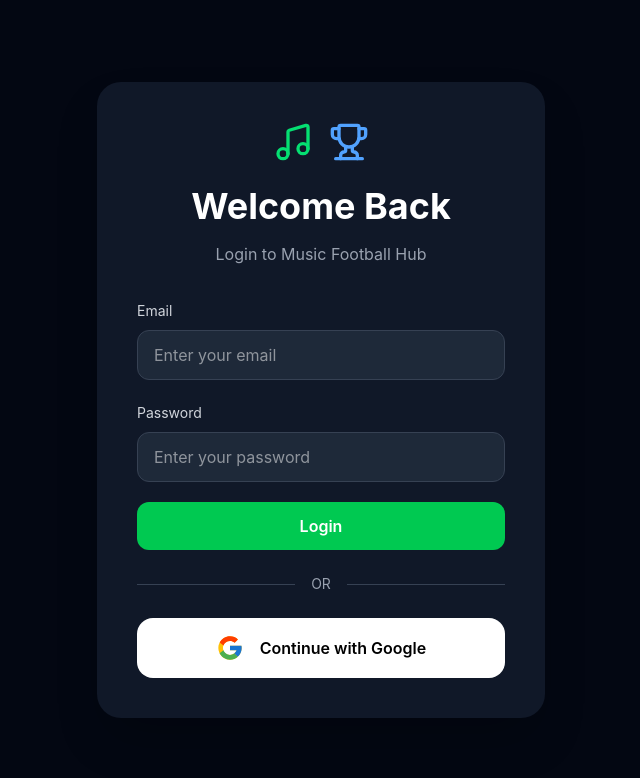
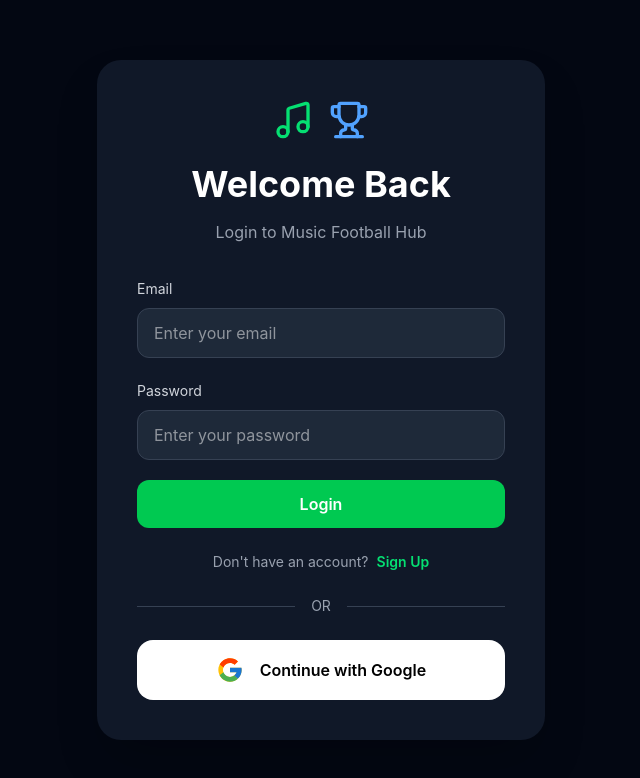
Before and after one commit to githua976-sys/Music-Football-Hub, a React (Vite) app: page /login in a window 1280 px wide. Shown: the top 778 px of the page, without its empty margins (319-959 px from the left). Built offline with nearby package versions, Linux system fonts and the light colour scheme; no server answers.

Commit message:
update loginpage.jsx

```diff
--- a/src/Pages/LoginPage.jsx
+++ b/src/Pages/LoginPage.jsx
@@ -3,10 +3,24 @@
 import { Music, Trophy } from "lucide-react";
 
 import { useAuth } from "../Context/AuthContext";
+import { useState } from "react";
 
 const LoginPage = () => {
 
   const { googleSignIn } = useAuth();
+  const [isSignUp, setIsSignUp] = useState(false);
+  const [email, setEmail] = useState("");
+  const [password, setPassword] = useState("");
+  const [confirmPassword, setConfirmPassword] = useState("");
+
+  const handleSubmit = (e) => {
+    e.preventDefault();
+    if (isSignUp && password !== confirmPassword) {
+      alert("Passwords do not match");
+      return;
+    }
+    console.log(isSignUp ? "Sign up" : "Login", { email, password });
+  };
 
   return (
 
@@ -34,20 +48,20 @@
 
           <h1 className="text-4xl font-bold text-white">
 
-            Welcome Back
+            {isSignUp ? "Join Us" : "Welcome Back"}
 
           </h1>
 
           <p className="text-gray-400 mt-4">
 
-            Login to Music Football Hub
+            {isSignUp ? "Create an account to Music Football Hub" : "Login to Music Football Hub"}
 
           </p>
 
         </div>
 
         {/* Form */}
-        <form className="mt-8 space-y-5">
+        <form className="mt-8 space-y-5" onSubmit={handleSubmit}>
 
           {/* Email */}
           <div>
@@ -61,7 +75,10 @@
             <input
               type="email"
               placeholder="Enter your email"
+              value={email}
+              onChange={(e) => setEmail(e.target.value)}
               className="w-full mt-2 bg-gray-800 border border-gray-700 rounded-xl px-4 py-3 text-white outline-none focus:border-green-500"
+              required
             />
 
           </div>
@@ -78,22 +95,72 @@
             <input
               type="password"
               placeholder="Enter your password"
+              value={password}
+              onChange={(e) => setPassword(e.target.value)}
               className="w-full mt-2 bg-gray-800 border border-gray-700 rounded-xl px-4 py-3 text-white outline-none focus:border-green-500"
+              required
             />
 
           </div>
 
-          {/* Login Button */}
+          {/* Confirm Password (Sign Up only) */}
+          {isSignUp && (
+            <div>
+
+              <label className="text-sm text-gray-300">
+
+                Confirm Password
+
+              </label>
+
+              <input
+                type="password"
+                placeholder="Confirm your password"
+                value={confirmPassword}
+                onChange={(e) => setConfirmPassword(e.target.value)}
+                className="w-full mt-2 bg-gray-800 border border-gray-700 rounded-xl px-4 py-3 text-white outline-none focus:border-green-500"
+                required
+              />
+
+            </div>
+          )}
+
+          {/* Submit Button */}
           <button
             type="submit"
             className="w-full bg-green-500 hover:bg-green-600 transition py-3 rounded-xl text-white font-semibold"
           >
 
-            Login
+            {isSignUp ? "Sign Up" : "Login"}
 
           </button>
 
         </form>
+
+        {/* Toggle Link */}
+        <div className="text-center mt-6">
+
+          <p className="text-gray-400 text-sm">
+
+            {isSignUp ? "Already have an account?" : "Don't have an account?"}
+
+            <button
+              onClick={() => {
+                setIsSignUp(!isSignUp);
+                setEmail("");
+                setPassword("");
+                setConfirmPassword("");
+              }}
+              className="text-green-400 ml-2 hover:underline font-semibold"
+            >
+
+              {isSignUp ? "Login" : "Sign Up"}
+
+            </button>
+
+          </p>
+
+        </div>
 
         {/* Divider */}
         <div className="flex items-center gap-4 my-6">
```
